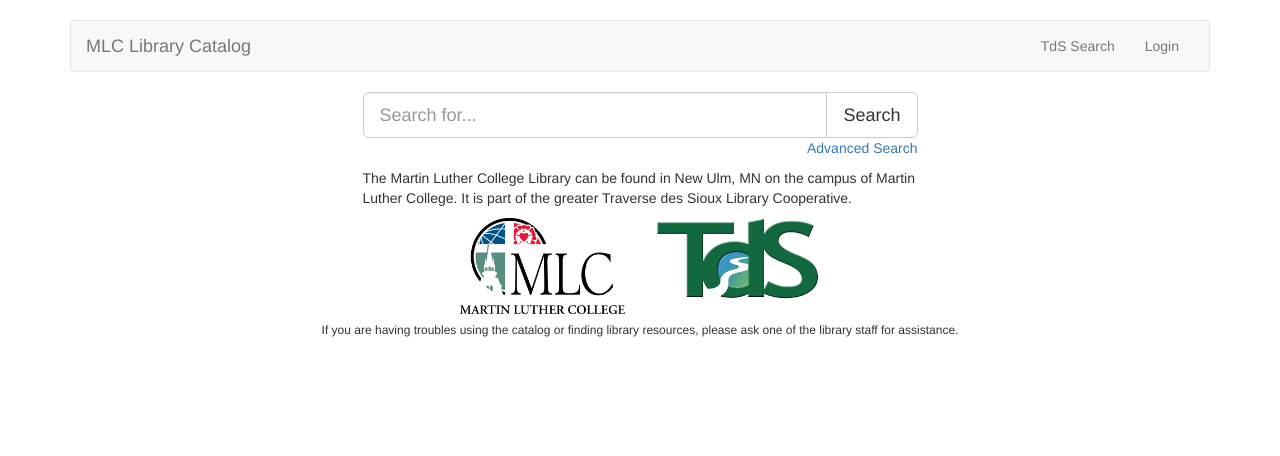
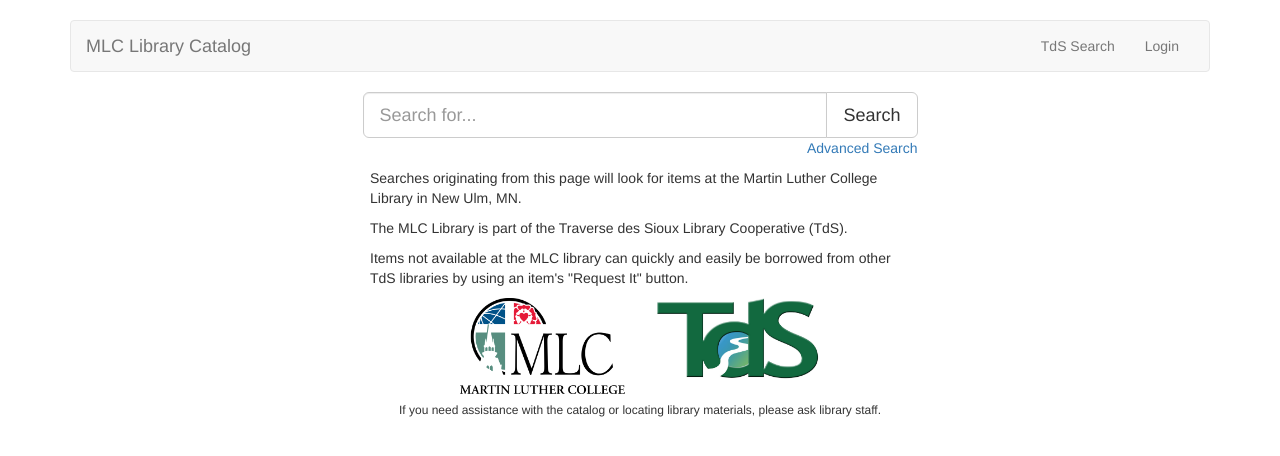
Before and after one commit to martinluther/libcatalog, a plain HTML site: page index.html in a window 1280 px wide. Drawn offline with nearby package versions, Linux system fonts and the light colour scheme.

Commit message:
changed verbiage

```diff
--- a/index.html
+++ b/index.html
@@ -114,8 +114,10 @@
       </fieldset>
     </div>
 
-    <div class="row">
-      <p class="col-md-6 col-md-offset-3">The Martin Luther College Library can be found in New Ulm, MN on the campus of Martin Luther College. It is part of the greater Traverse des Sioux Library Cooperative.</pd>
+    <div class="col-md-6 col-md-offset-3 row">
+      <p>Searches originating from this page will look for items at the Martin Luther College Library in New Ulm, MN.</p>
+      <p>The MLC Library is part of the Traverse des Sioux Library Cooperative (TdS).</p>
+      <p>Items not available at the MLC library can quickly and easily be borrowed from other TdS libraries by using an item's "Request It" button.</p>
     </div>
 
     <div class="row">
@@ -125,7 +127,7 @@
 
 
     <div class="row">
-      <h6 class="text-center">If you are having troubles using the catalog or finding library resources, please ask one of the library staff for assistance.</h6>
+      <h6 class="text-center">If you need assistance with the catalog or locating library materials, please ask library staff.</h6>
     </div>
   </div>
 
```
